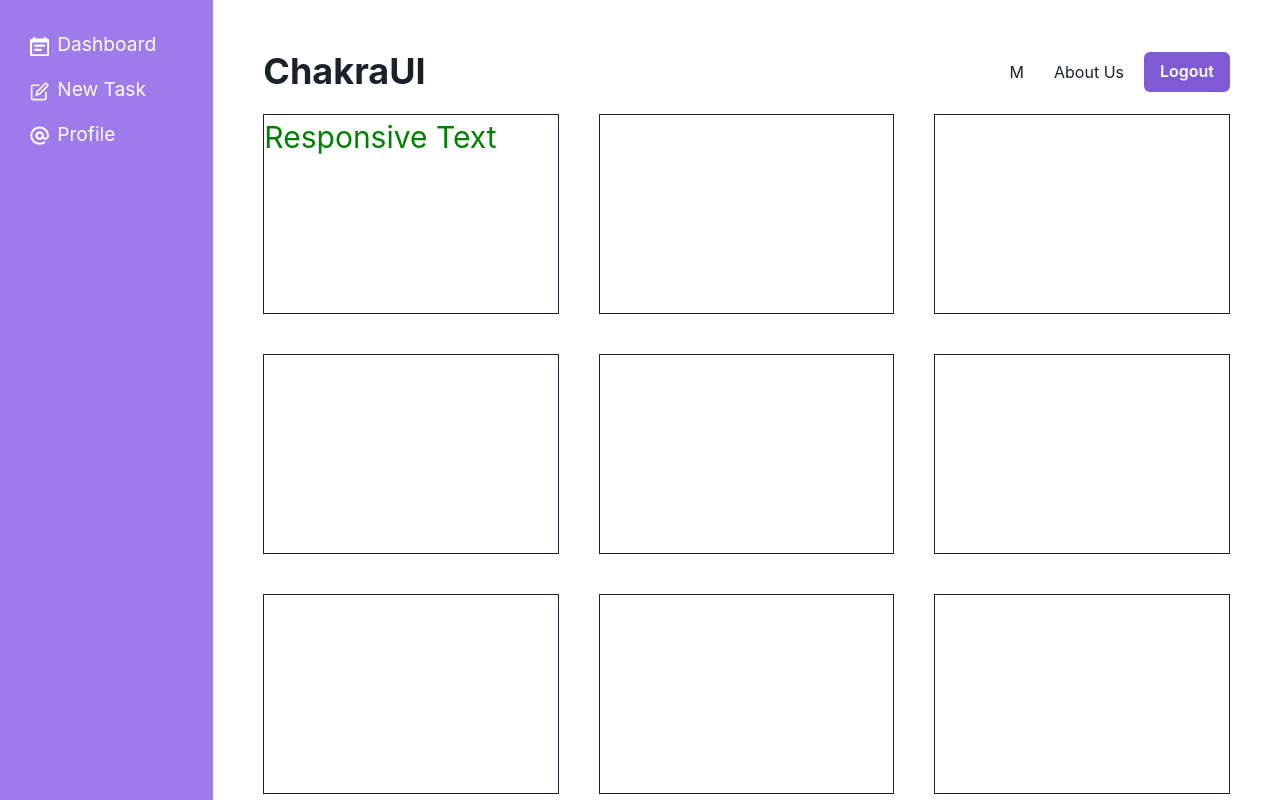
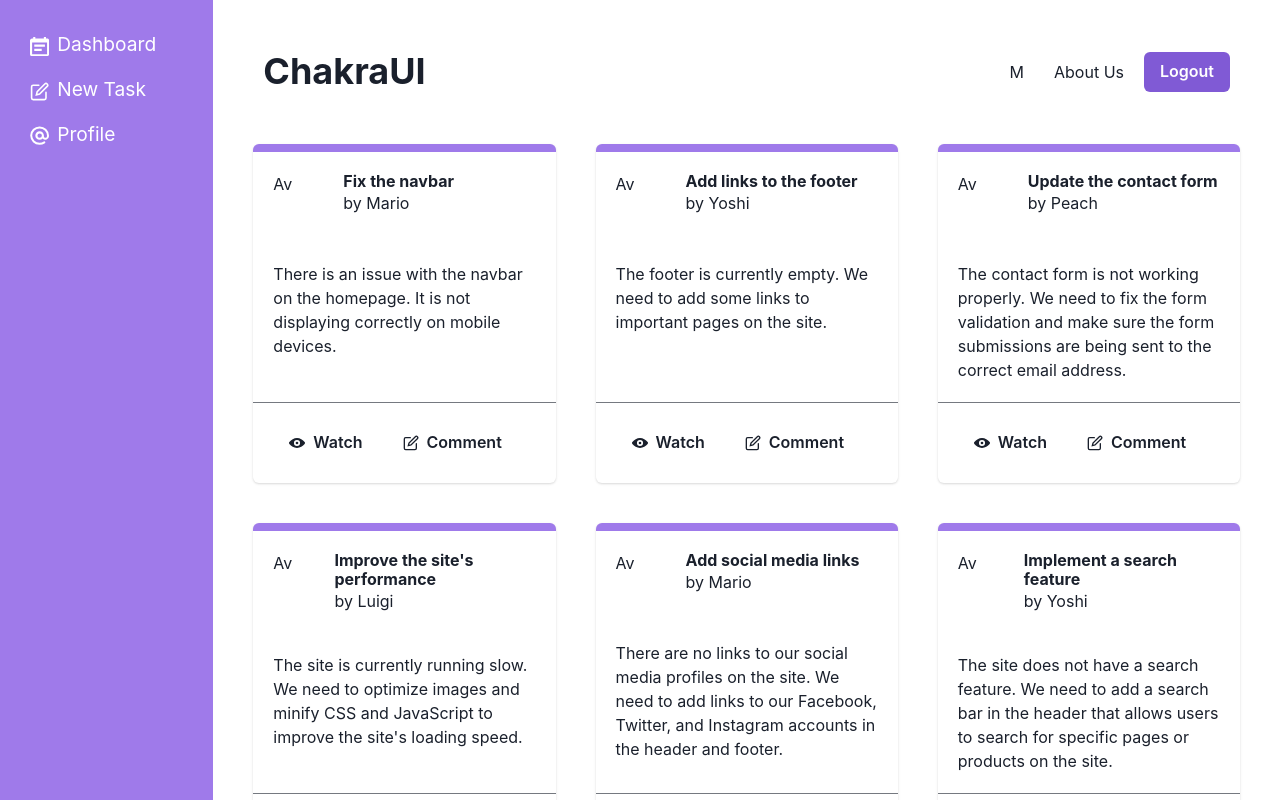
Before and after one commit to Sarinaryal/Complete_ChakraUI, a React (Vite) app: page / in a window 1280 px wide. Shown: the top 800 px of the page. Built offline with nearby package versions, Linux system fonts and the light colour scheme; data requests are answered from the project's data file.

Commit message:
Implemented Card Component

```diff
--- a/src/App.jsx
+++ b/src/App.jsx
@@ -7,7 +7,7 @@
 
 // layouts and pages
 import RootLayout from './layouts/RootLayout'
-import Dashboard from './pages/Dashboard'
+import Dashboard, { tasksLoader } from './pages/Dashboard'
 import Create from './pages/Create'
 import Profile from './pages/Profile'
 
@@ -15,7 +15,7 @@
 const router = createBrowserRouter(
   createRoutesFromElements(
     <Route path="/" element={<RootLayout />}>
-      <Route index element={<Dashboard />} />
+      <Route index element={<Dashboard />} loader = {tasksLoader} />
       <Route path="create" element={<Create />} />
       <Route path="profile" element={<Profile />} />
     </Route>
--- a/src/Components/Navbar.jsx
+++ b/src/Components/Navbar.jsx
@@ -4,7 +4,7 @@
 export default function Navbar() {
   return (
 
-    <Flex as='nav' p='10px' alignItems='center'>
+    <Flex as='nav' p='10px' mb='40px' alignItems='center'>
       <Heading as='h1'>ChakraUI</Heading>
 
       <Spacer/>
--- a/src/pages/Dashboard.jsx
+++ b/src/pages/Dashboard.jsx
@@ -1,52 +1,48 @@
-import { Box, Container, Heading, SimpleGrid, Text } from "@chakra-ui/react";
+import { EditIcon, ViewIcon } from "@chakra-ui/icons";
+import { Box, Button, Card, CardBody, CardFooter, CardHeader, Container, Divider, Flex, Heading, HStack, SimpleGrid, Text } from "@chakra-ui/react";
+import { useLoaderData } from "react-router-dom";
 
 export default function Dashboard() {
-
+  const tasks = useLoaderData()
   return(
 
-    <SimpleGrid p='10px' spacing={10} minChildWidth='250px'>
-      <Box bg='white' h='200px' border='1px solid'>
-        <Text color={{ base: 'pink', md : 'blue', lg : 'green'}} fontSize={{base: '24px', md : '20px', lg : '30px'}}>Responsive Text</Text>
-      </Box>
-      <Box bg='white' h='200px' border='1px solid'></Box>
-      <Box bg='white' h='200px' border='1px solid'></Box>
-      <Box bg='white' h='200px' border='1px solid'></Box>
+    <SimpleGrid spacing={10} minChildWidth='300px'>
+      {tasks && tasks.map(task => (
+        // <div key={task.id}>{task.title}</div>
+        <Card key={task.id} borderTop='8px' borderColor='purple.400' bg='white'>
+          <CardHeader>
+            <Flex gap={5}>
+              <Box w='50px' h='50px'>
+                <Text>Av</Text>
+              </Box>
+              <Box>
+                <Heading as='h3' size='sm'>{task.title}</Heading>
+                <Text>by {task.author}</Text>
+              </Box>
+            </Flex>
+          </CardHeader>
 
-      <Box bg='white' h='200px' border='1px solid'></Box>
-      <Box bg='white' h='200px' border='1px solid'></Box>
-      <Box bg='white' h='200px' border='1px solid'></Box>
-      <Box bg='white' h='200px' border='1px solid'></Box>
+          <CardBody color='grey.500'>
+          <Text>{task.description}</Text>
+          </CardBody>
 
-      <Box bg='white' h='200px' border='1px solid'></Box>
-      <Box bg='white' h='200px' border='1px solid'></Box>
-      <Box bg='white' h='200px' border='1px solid'></Box>
-      <Box bg='white' h='200px' border='1px solid'></Box>
+          <Divider borderColor='grey.100'/>
+
+          <CardFooter>
+            <HStack>
+              <Button variant='ghost' leftIcon={<ViewIcon/>}>Watch</Button>
+              <Button variant='ghost' leftIcon={<EditIcon/>}>Comment</Button>
+            </HStack>
+          </CardFooter>
+        </Card>
+      ))}
 
     </SimpleGrid>
   )
 
-  // const boxStyles = {
-  //   p: '10px',
-  //   bg: "lightgreen",
-  //   color: 'white',
-  //   textAlign: 'center',
-  //   filter: 'blur(2px)',
-  //   ':hover': {
-  //     color: 'black',
-  //     bg: 'lightblue'
-  //   }
-  // }
-  // return (
-  //   <Container as='section' maxWidth='md' py='20px'>
-  //     <Heading my='30px' p='10px'>Chakra UI Components</Heading>
-  //     <Text ml = '40px'>Lorem ipsum dolor, sit amet consectetur adipisicing elit. Ipsa fugit libero voluptatum et modi? Facere exercitationem et libero expedita magnam!</Text>
+}
+export const tasksLoader = async () => {
+  const res = await fetch('http://localhost:3000/tasks');
 
-  //     <Text ml = '40px' color='blue.500' fontWeight='bold'>Lorem ipsum dolor, sit amet consectetur adipisicing elit. Ipsa fugit libero voluptatum et modi? Facere exercitationem et libero expedita magnam!</Text>
-
-  //     <Box my='10px' p='20px' bg='lightpink' color='white'>This is a box</Box>
-
-  //     {/* passing object in sx prop named boxStyles */}
-  //     <Box sx={boxStyles}>Hello!, Its me Sarina.</Box>
-  //   </Container>
-  // )
-}
+  return res.json()
+};
```
Also changed, not shown: src/pages/DraftDashboard.jsx (added, +58 -0 lines).
